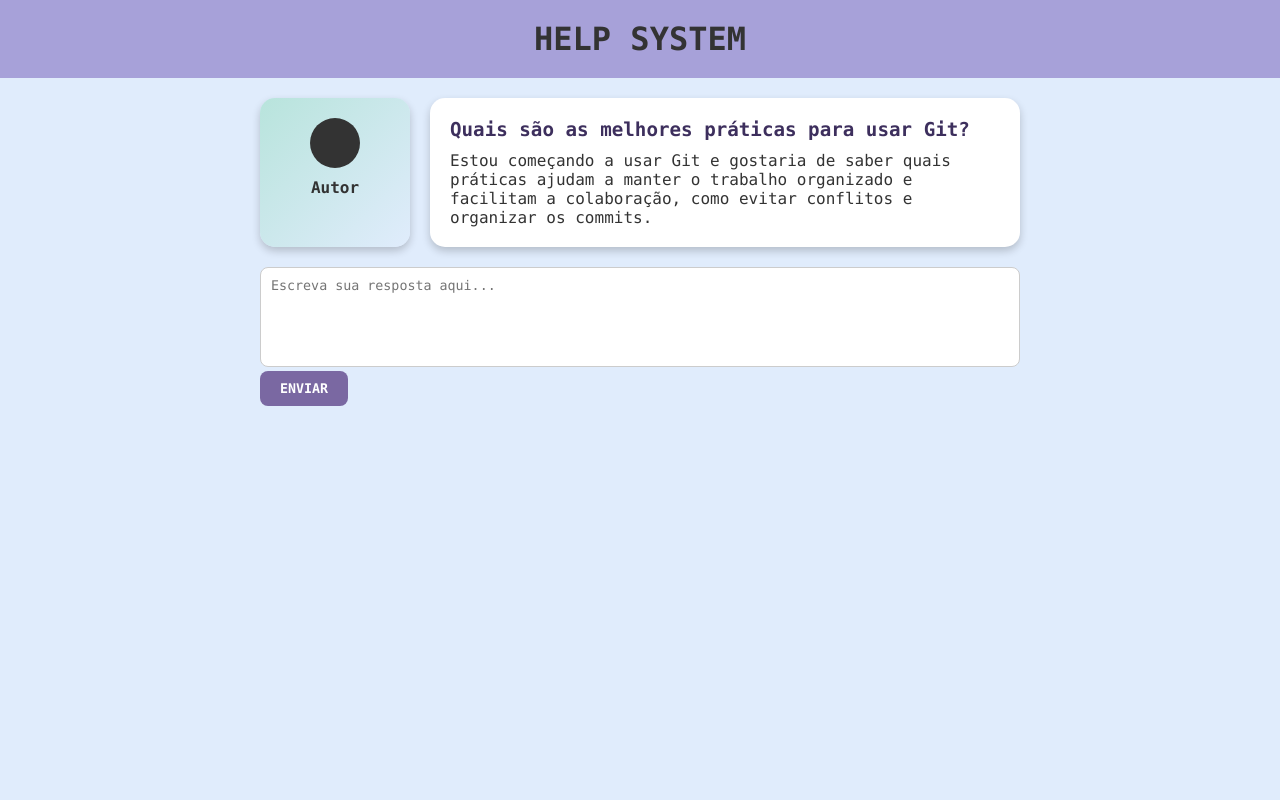
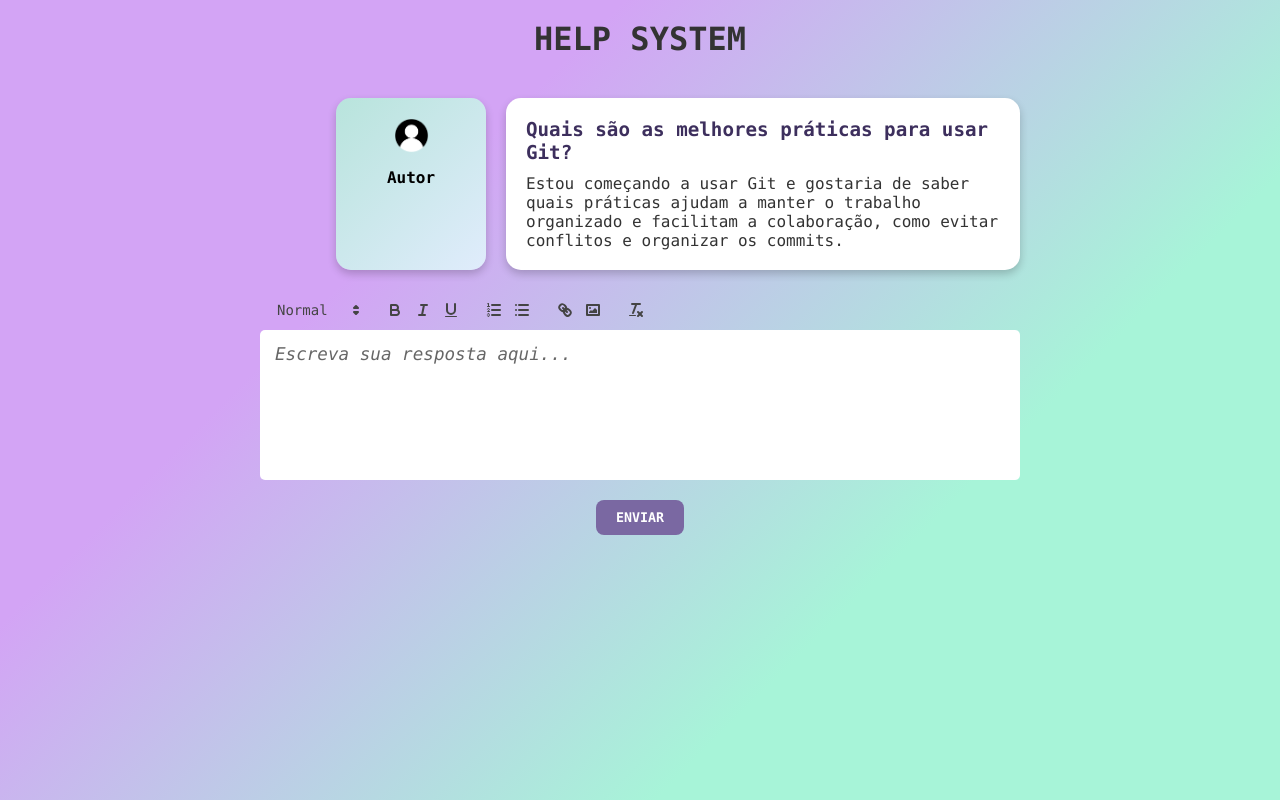
Before and after one commit to vinicius-vses/helpsystem, a Flask app: template templates/resposta.html in a window 1280 px wide. Run offline with Flask 3, Linux system fonts and the light colour scheme; the template is opened without the code that fills it, so the values that code supplies are empty; parts of the project's set-up code (start-up, migrations or seed data) failed here and were passed over; some libraries are stand-ins or nearby versions.

Commit message:
Estilização página de respostas

```diff
--- a/static/css/resposta.css
+++ b/static/css/resposta.css
@@ -11,10 +11,11 @@ body {
     align-items: center;
     background: #e0ecfc;
     color: #333;
+    height: 100vh;
+    background: linear-gradient(135deg, #d3a4f5 30%, #a7f4d8 70%);
 }
 
 header {
-    background-color: #a7a1d9;
     width: 100%;
     padding: 20px 0;
     text-align: center;
@@ -22,7 +23,6 @@ header {
 
 header h1 {
     font-size: 2em;
-    color: #333;
 }
 
 main {
@@ -35,6 +35,7 @@ main {
     display: flex;
     gap: 20px;
     margin-bottom: 20px;
+    margin-right: 0%;
 }
 
 .user-info {
@@ -45,14 +46,6 @@ main {
     text-align: center;
     color: #333;
     box-shadow: 0 4px 8px rgba(0, 0, 0, 0.2);
-}
-
-.user-avatar {
-    background: #333;
-    border-radius: 50%;
-    width: 50px;
-    height: 50px;
-    margin: 0 auto 10px;
 }
 
 .user-info h3 {
@@ -108,7 +101,7 @@ textarea {
 }
 
 .send-button {
-    align-self: flex-end;
+    align-self: center;
     background: #7a68a2;
     color: #fff;
     font-weight: bold;
@@ -122,3 +115,54 @@ textarea {
 .send-button:hover {
     background: #5e4972;
 }
+
+label {
+    display: block;
+    font-size: 1.5em;
+    color: #333;
+    margin-bottom: 10px;
+    font-weight: bold;
+}
+
+input[type="text"],
+select {
+    width: 100%;
+    padding: 12px;
+    margin: 10px 0;
+    border-radius: 5px;
+    border: none;
+    font-size: 1.1em;
+}
+#quillInput {
+    background-color: white;
+    height: 150px;
+    margin: 0;
+    border-radius: 5px;
+    border: none;
+    font-size: 1.1em;
+}
+.ql-toolbar {
+    border-radius: 5px 5px 0 0;
+    border: none !important;
+    border-bottom: none !important;
+    text-align: left;
+}
+.ql-container {
+    border: none;
+    font-size: 1em;
+}
+
+.user-info {
+    display: flex;
+    flex-direction: column;
+    align-items: center;
+    text-align: center;
+    margin-left: 10%;
+    color: #000000;
+}
+.user-photo {
+    width: 35px;
+    height: 35px;
+    border-radius: 50%;
+    margin-bottom: 5px;
+}
--- a/templates/resposta.html
+++ b/templates/resposta.html
@@ -1,11 +1,16 @@
 <!DOCTYPE html>
 <html lang="pt-br">
   <head>
-    <meta charset="UTF-8">
-    <meta name="viewport" content="width=device-width, initial-scale=1.0">
+    <meta charset="UTF-8" />
+    <meta name="viewport" content="width=device-width, initial-scale=1.0" />
     <title>Help System</title>
-    <link rel="stylesheet" href="/static/css/resposta.css">
+    <link rel="stylesheet" href="/static/css/resposta.css" />
+    <link
+      href="https://cdn.jsdelivr.net/npm/quill@1.3.6/dist/quill.snow.css"
+      rel="stylesheet"
+    />
   </head>
+
   <body>
     <header>
       <h1>HELP SYSTEM</h1>
@@ -13,17 +18,42 @@
     <main>
       <div class="content">
         <aside class="user-info">
-                <div class="user-avatar"></div>
+          <img
+            src="/src/static/img/user-profile-pic.png"
+            alt="Foto do Usuário"
+            class="user-photo"
+          />
           <h3>Autor</h3>
         </aside>
         <section class="question-section">
           <h2>Quais são as melhores práticas para usar Git?</h2>
-                <p>Estou começando a usar Git e gostaria de saber quais práticas ajudam a manter o trabalho organizado e facilitam a colaboração, como evitar conflitos e organizar os commits.</p>
+          <p>
+            Estou começando a usar Git e gostaria de saber quais práticas ajudam
+            a manter o trabalho organizado e facilitam a colaboração, como
+            evitar conflitos e organizar os commits.
+          </p>
         </section>
       </div>
-            <textarea placeholder="Escreva sua resposta aqui..."></textarea>
+
+      <div id="quillInput"></div>
+    </main>
+
+    <script src="https://cdn.jsdelivr.net/npm/quill@1.3.6/dist/quill.min.js"></script>
+    <script>
+      var quill = new Quill("#quillInput", {
+        theme: "snow",
+        placeholder: "Escreva sua resposta aqui...",
+        modules: {
+          toolbar: [
+            [{ header: [1, 2, false] }],
+            ["bold", "italic", "underline"],
+            [{ list: "ordered" }, { list: "bullet" }],
+            ["link", "image"],
+            ["clean"],
+          ],
+        },
+      });
+    </script>
     <button class="send-button">ENVIAR</button>
-        </div>
-    </main>
   </body>
 </html>
```
Also changed, not shown: static/css/ranking.css (added), templates/ranking.html (added). Lines whose indentation alone changed are shown as unchanged.
